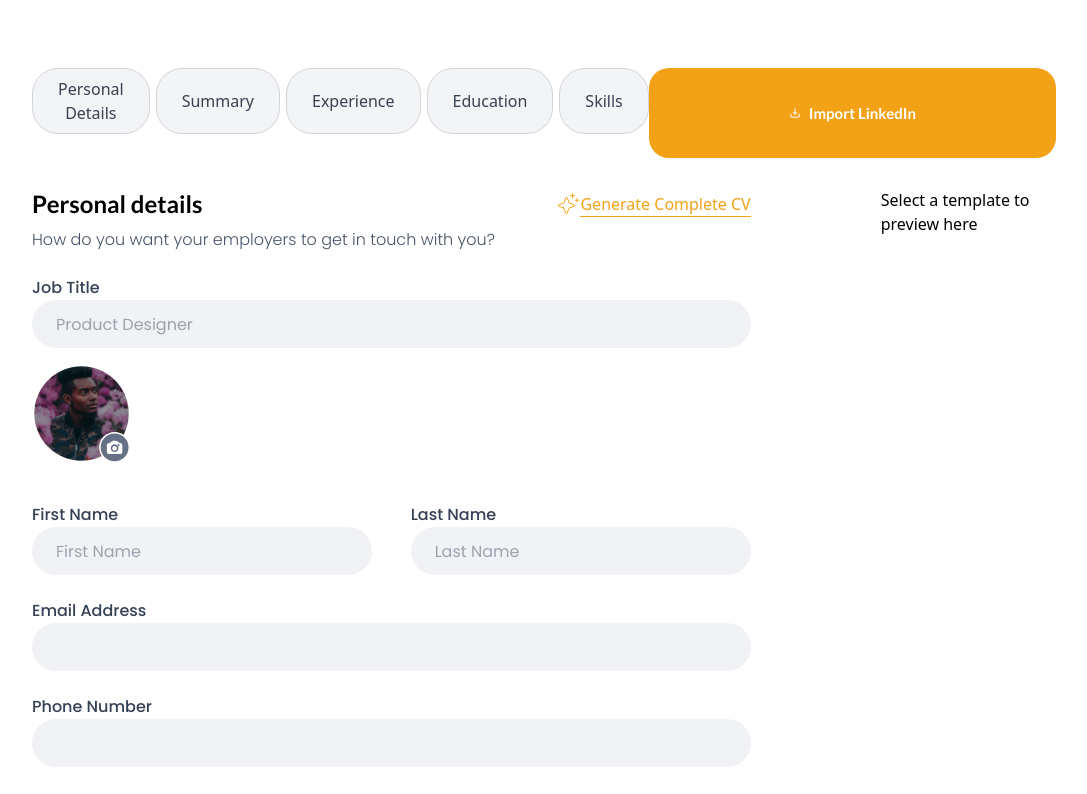
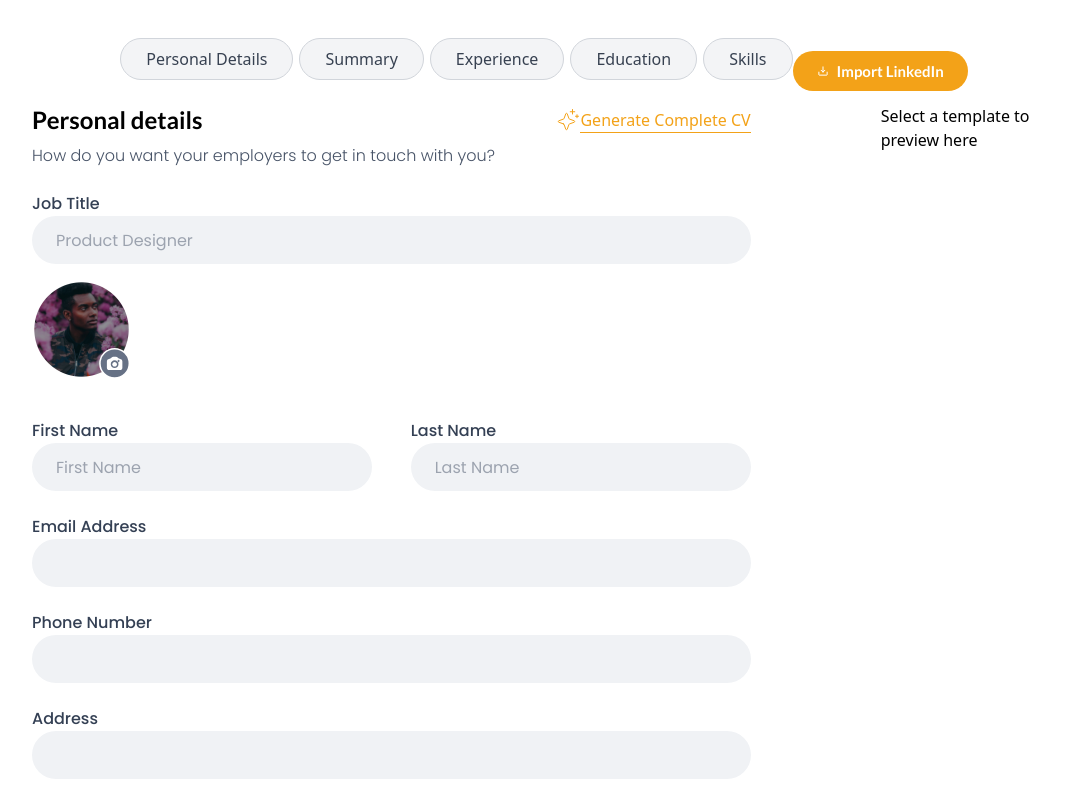
Before and after one commit to Lycan-Xx/test-4, a React (Vite) app: page /create-cv/personal-details in a window 1280 px wide. Shown: the top 794 px of the page, without its empty margins (128-1215 px from the left). Built offline with nearby package versions, Linux system fonts and the light colour scheme.

Commit message:
Skill add functionality

```diff
--- a/src/components/CreateCV/CreateCVNav.jsx
+++ b/src/components/CreateCV/CreateCVNav.jsx
@@ -4,7 +4,7 @@ import DownloadIcon from "../../assets/DownloadIcon.svg"
 
 const CreateCVNav = () => {
  const location = useLocation()
-  const [activeLink, setActiveLink] = useState(location.pathname)
+ const [activeLink, setActiveLink] = useState(location.pathname)
 
  const CVLinks = [
   {
@@ -39,10 +39,10 @@ const CreateCVNav = () => {
  }
 
  return (
-  <main className="flex flex-col md:flex-row justify-between my-[30px] mx-auto w-full md:px-[10vw]">
-   <nav className="flex flex-row md:gap-[6px] gap-[8px] justify-center md:justify-between mb-6">
+  <main className="flex flex-col md:flex-row justify-center mx-auto w-full md:px-[10vw] items-center align-middle h-full ">
+   <nav className="flex flex-row md:gap-[6px] gap-[8px] justify-center md:justify-between mb-6 items-center">
     {CVLinks.map(({ id, text, link }) => {
-     const isActive = activeLink === link // Check if the link is active
+     const isActive = activeLink === link
      return (
       <Link
        to={link}
@@ -51,7 +51,7 @@ const CreateCVNav = () => {
        onClick={() => handleLinkClick(link)}
       >
        <button
-        className={`flex text-transparent w-16 h-2 md:h-full md:w-full md:text-gray-700 text-wrap whitespace-nowrap rounded-[26px] border-[1px] border-gray-300 justify-center items-center md:py-[8px] md:px-[25px] md:text-base text-gray-700 md:font-medium  ${
+        className={`flex text-transparent w-16 h-2 md:h-full md:w-full md:text-gray-700 whitespace-nowrap rounded-[26px] border-[1px] border-gray-300 justify-center items-center md:py-[8px] md:px-[25px] md:text-base text-gray-700 md:font-medium  ${
          isActive ? "bg-[#fbe2b7]" : "bg-gray-100"
         }`}
        >
@@ -61,7 +61,7 @@ const CreateCVNav = () => {
      )
     })}
    </nav>
-   <button className="w-[80%] mx-auto py-[6px] px-[20.5px] text-base whitespace-nowrap rounded-[20px] bg-primary flex flex-row justify-center items-center">
+   <button className="mx-auto md:m-0 py-[6px] px-[20.5px] md:px-6 md:py-2 text-base whitespace-nowrap rounded-[20px] bg-primary flex flex-row justify-center items-center">
     <img className="w-[12px] h-[12px]" src={DownloadIcon} alt="Download" />
     <p className="text-white text-[15px] font-bold ml-[8px] font-lato">
      Import LinkedIn
--- a/src/components/CreateCV/Skills.jsx
+++ b/src/components/CreateCV/Skills.jsx
@@ -1,9 +1,30 @@
-import React from "react"
+import {useState} from "react"
 import AISparkle from "../../assets/GreenSparkle.svg"
 import { useTemplate } from "../../context/TemplateContext"
+import { PiPencilSimple } from "react-icons/pi"
+import { FaTimes } from "react-icons/fa"
+import { FaTicket } from "react-icons/fa6"
 
 const Skills = () => {
- const { selectedTemplate } = useTemplate()
+  const { selectedTemplate } = useTemplate()
+
+  const [inputValue, setInputValue] = useState('');
+  const [skillsList, setSkillsList] = useState([]);
+
+  const handleInputChange = (e) => {
+    setInputValue(e.target.value);
+  };
+
+  const handleAddSkill = () => {
+    if (inputValue && !skillsList.includes(inputValue)) {
+      setSkillsList((prevSkills) => [...prevSkills, inputValue]);
+      setInputValue('');
+    }
+  };
+
+  const handleRemoveSkill = (skillToRemove) => {
+    setSkillsList((prevSkills) => prevSkills.filter((skill) => skill !== skillToRemove));
+  }
 
  return (
   <main
@@ -28,22 +49,28 @@ const Skills = () => {
       </div>
      </header>
      <p className="normal-text">Highlight 8 - 10 of your top skills.</p>
-     <div className="upper-input-container">
-      <div className="input-container">
-       <input
-        className="input rounded-[40px] h-12 "
-        type="text"
-        placeholder="Skill"
-       />
-      </div>
-      <div className="input-container">
-       {/* <input
-        className="input rounded-[40px] h-12"
-        type="text"
-        placeholder="Last Name"
-       /> */}
+     <div className="flex flex-row justify-between items-center align-middle">
+      <h4 className="font-bold font-lato md:text-xl">Career Skills</h4>
+      <div className="rounded-full ring-1 p-2 bg-gray-100 ring-gray-300 flex items-center justify-center text-base hover:cursor-pointer">
+       <PiPencilSimple />
       </div>
      </div>
+     <article className="flex flex-row">
+      {skillsList.map((skill, index) => (
+       <li key={index}>
+        {skill} <FaTimes onClick={() => handleRemoveSkill(skill)} />
+       </li>
+      ))}
+      <div className="flex flex-row justify-between">
+       <input
+        value={inputValue}
+        onChange={handleInputChange}
+        placeholder="Add Skills"
+        type="text"
+             />
+             <FaTicket onClick={handleAddSkill} />
+      </div>
+     </article>
     </section>
 
     <div className="flex flex-row justify-between flex-grow-1 ">
```
